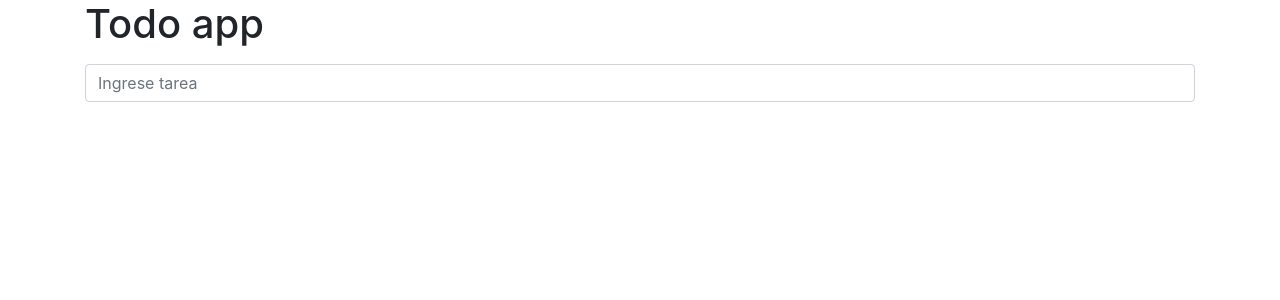
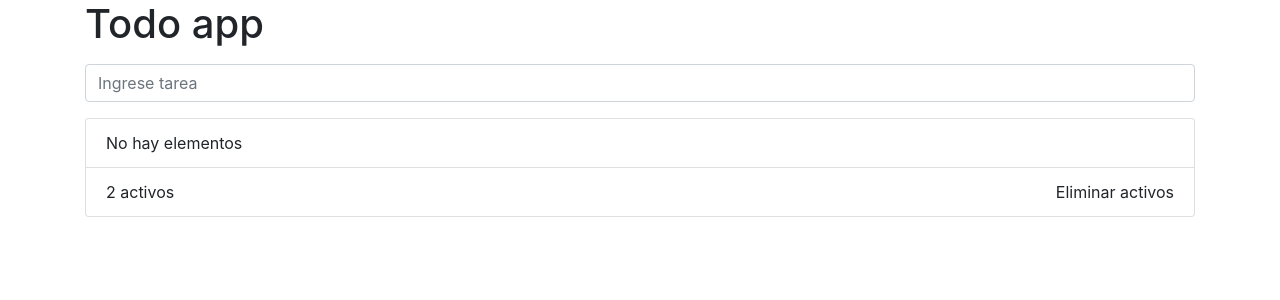
Before and after one commit to klbpower/bluu-yt, a Vue app: page / in a window 1280 px wide. Shown: the top 300 px of the page. Built offline with nearby package versions, Linux system fonts and the light colour scheme.

Commit message:
total lista estatico p

```diff
--- /dev/null
+++ b/src/components/TodoFooter.vue
@@ -0,0 +1,19 @@
+<template>
+   <li class="list-group-item d-flex justify-content-between align-items-center">
+      <span
+       role="button">
+        2 activos
+         </span>
+      <span role="button">Eliminar activos</span>
+        </li>
+</template>
+
+<script>
+export default {
+
+}
+</script>
+
+<style>
+
+</style>
--- a/src/components/TodoItem.vue
+++ b/src/components/TodoItem.vue
@@ -1,6 +1,10 @@
 <template>
   <li class="list-group-item d-flex justify-content-between align-items-center">
-      <span role="button">{{todo.texto}} </span>
+      <span
+       role="button"
+        @click="completado(todo.id)" :class="{'tachado':todo.estado}">
+        {{todo.texto}}
+         </span>
       <span role="button" @click="eliminar(todo.id)"><i class="fas fa-times"></i></span>
         </li>
 </template>
@@ -13,6 +17,7 @@ export default {
             type: Object,
             required: true
         },
+    },
     setup(){
         const todos     = inject('todos')
 
@@ -20,13 +25,25 @@ export default {
             todos.value = todos.value.filter( item => item.id !== id )
         }
 
-            return {eliminar}
+        const completado = id =>{
+            todos.value = todos.value.map( item => {
+                if( item.id === id ){
+                    item.estado = true;
+                }
+                return item
+            } )
         }
 
+        return {eliminar, completado}
     }
+
+
 }
 </script>
 
 <style>
+    .tachado{
+        text-decoration: line-through;
+    }
 
 </style>
--- a/src/components/TodoList.vue
+++ b/src/components/TodoList.vue
@@ -4,14 +4,22 @@
         v-for="todo in todos" :key="todo.id"
         :todo="todo"
         />
+        <li v-if="todos.length === 0" class="list-group-item">
+             No hay elementos
+        </li>
+
+        <todo-footer >
+
+        </todo-footer>
     </ul>
 </template>
 
 <script>
 import { inject } from 'vue'
 import TodoItem from './TodoItem.vue'
+import TodoFooter from './TodoFooter.vue'
 export default {
-  components: { TodoItem },
+  components: { TodoItem, TodoFooter },
   setup(){
       const todos = inject('todos')
 
```
Also changed, not shown: 1 other file (tests, documents, lock files or other folders). Lines whose indentation alone changed are shown as unchanged.
